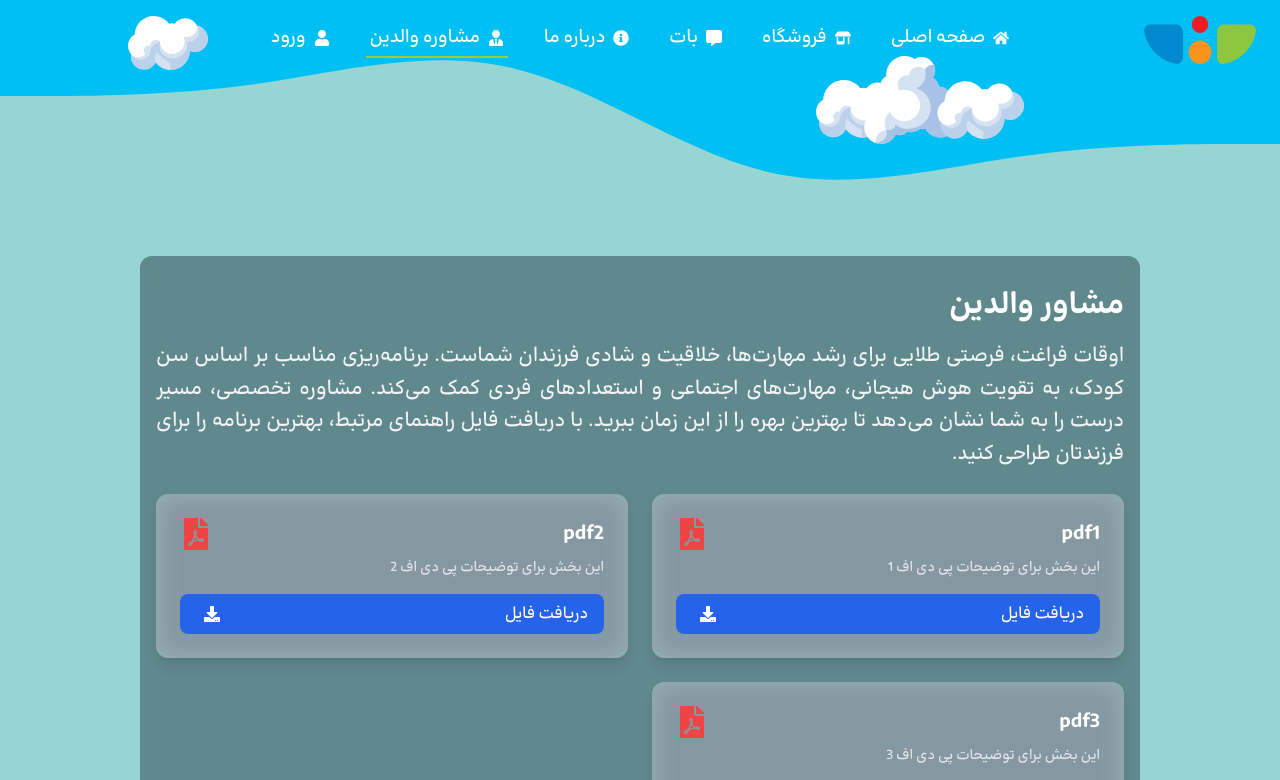
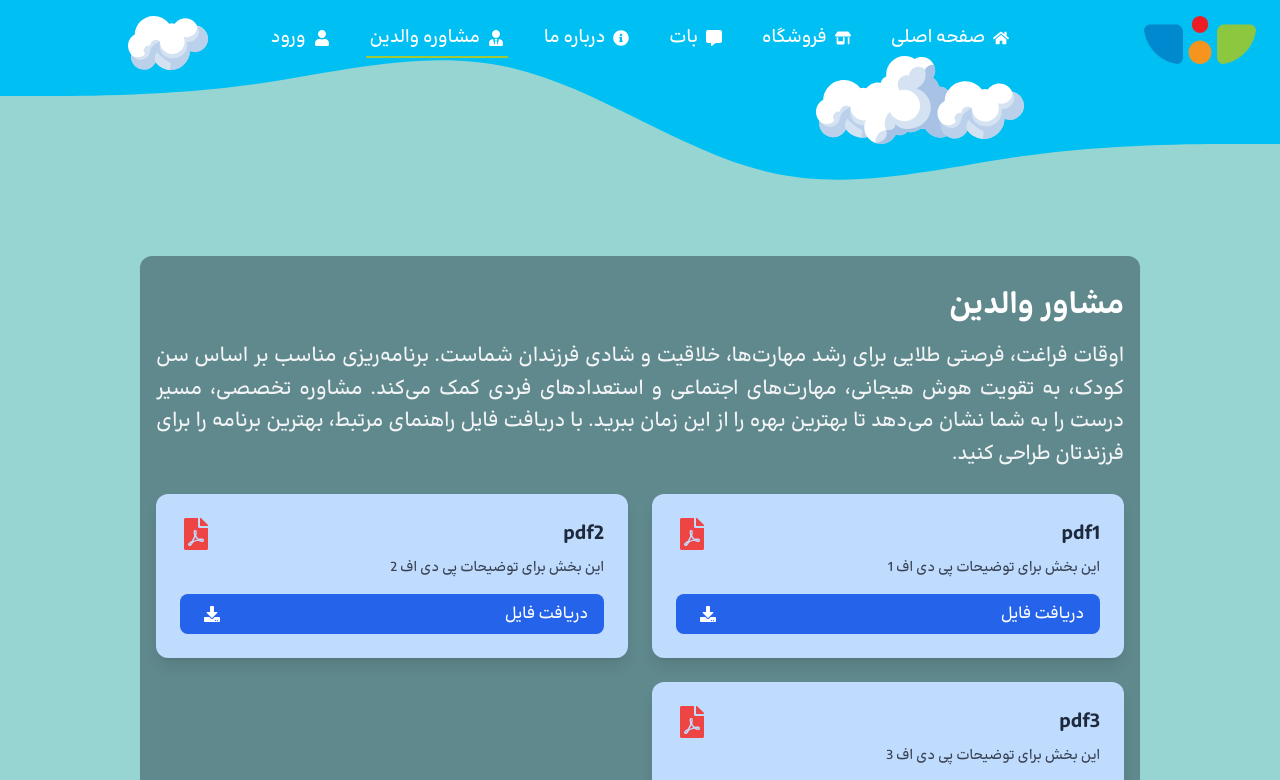
Before and after one commit to ErfanGh83/Avanian1, a Next.js app: page /parent-advisor in a window 1280 px wide. Shown: the top 780 px of the page. Built offline with nearby package versions, Linux system fonts and the light colour scheme.

Commit message:
style: improved colors

```diff
--- a/src/app/parent-advisor/page.tsx
+++ b/src/app/parent-advisor/page.tsx
@@ -28,14 +28,14 @@ function page() {
                             {pdfData.map((item, index) => (
                                 <div
                                     key={index}
-                                    className="bg-blue-50/40 text-white p-6 rounded-xl shadow-lg hover:shadow-xl transition-shadow backdrop-blur-md"
+                                    className="bg-blue-200 text-slate-800 p-6 rounded-xl shadow-lg hover:shadow-xl transition-shadow backdrop-blur-md"
                                 >
                                     <div className="flex items-center justify-between mb-2">
                                         <h3 className="text-xl font-semibold">{item.title}</h3>
                                         <FaFilePdf className="text-red-500" size={32} />
                                     </div>
 
-                                    <p className="mb-4 text-sm text-gray-200">{item.description}</p>
+                                    <p className="mb-4 text-sm text-gray-700">{item.description}</p>
                                     <a
                                         href={item.link}
                                         target="_blank"
```
